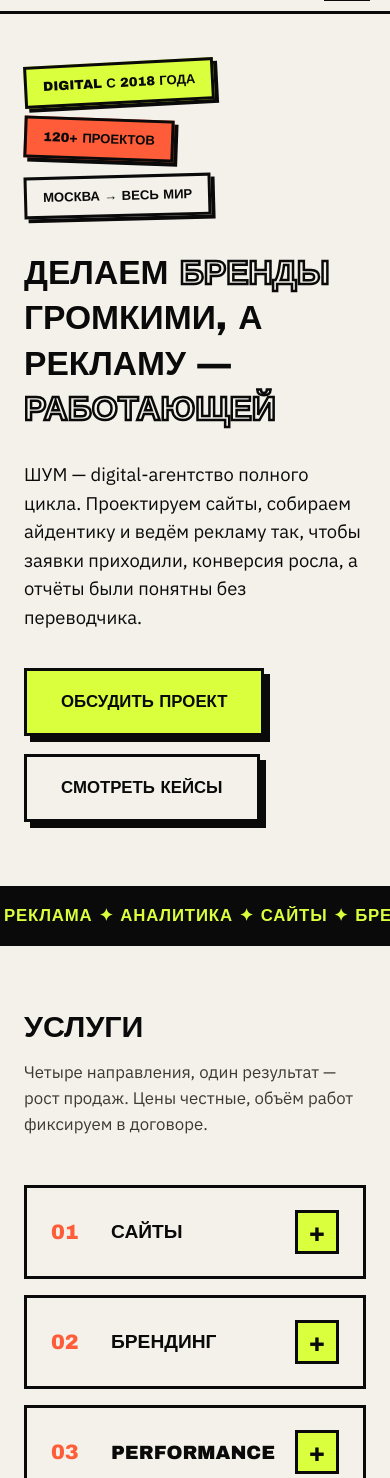
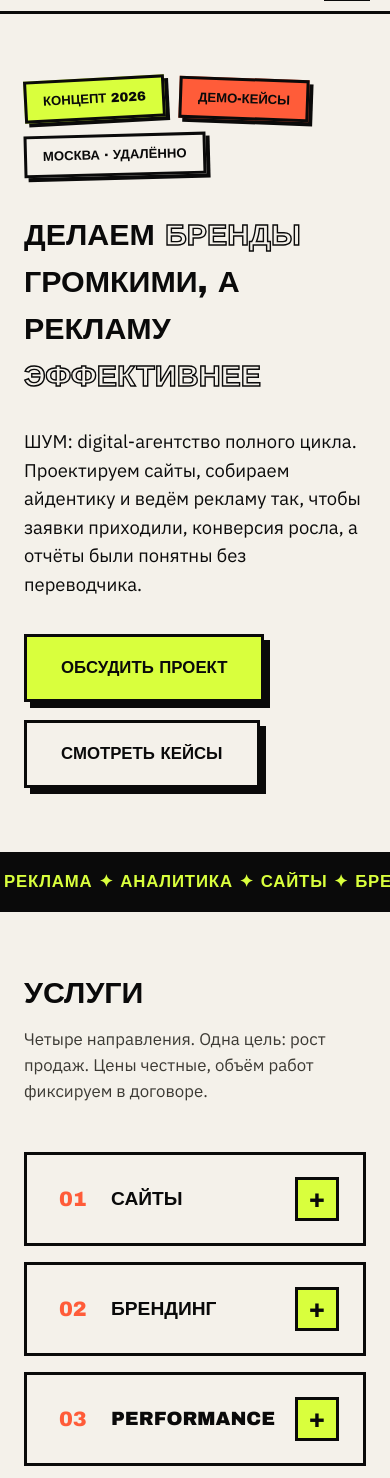
Before and after one commit to hmsusbusas-png/shum-agency, a plain HTML site: page index.html in a window 390 px wide. Shown: the part 63-1541 px from the top of the page. Drawn offline with Linux system fonts and the light colour scheme; a web font is replaced by a local one.

Commit message:
fix: thin outline stroke on mobile, airier hero, sticker wiggle

```diff
--- a/css/style.css
+++ b/css/style.css
@@ -163,7 +163,7 @@ a { color: inherit; }
 /* ---------- Hero ---------- */
 
 .hero {
-  padding: 72px 0 88px;
+  padding: 88px 0;
   background:
     linear-gradient(var(--paper), var(--paper)) padding-box;
 }
@@ -184,23 +184,38 @@ a { color: inherit; }
   padding: 8px 16px;
   border: var(--border);
   box-shadow: 4px 4px 0 var(--ink);
+  transform: rotate(var(--sticker-rot, 0deg));
 }
 
-.sticker--acid  { background: var(--acid);  transform: rotate(-3deg); }
-.sticker--hot   { background: var(--hot);   transform: rotate(2deg); }
-.sticker--paper { background: var(--paper); transform: rotate(-1.5deg); }
+/* лёгкое «дрожание» при наведении — фирменная деталь */
+@keyframes sticker-wiggle {
+  0%, 100% { transform: rotate(var(--sticker-rot, 0deg)); }
+  25%      { transform: rotate(calc(var(--sticker-rot, 0deg) + 2.5deg)); }
+  75%      { transform: rotate(calc(var(--sticker-rot, 0deg) - 2.5deg)); }
+}
+
+.sticker:hover { animation: sticker-wiggle 0.32s ease-in-out; }
+
+.sticker--acid  { background: var(--acid);  --sticker-rot: -3deg; }
+.sticker--hot   { background: var(--hot);   --sticker-rot: 2deg; }
+.sticker--paper { background: var(--paper); --sticker-rot: -1.5deg; }
 
 .hero__title {
   font-weight: 900;
   font-size: clamp(2.1rem, 6.2vw, 5.2rem);
-  line-height: 1.35;
+  line-height: 1.5;
   max-width: 20ch;
   margin-bottom: 28px;
 }
-
 .outline {
   color: transparent;
+
   -webkit-text-stroke: 2.5px var(--ink);
+}
+
+/* на маленьких экранах обводка той же толщины съедает просветы букв */
+@media (max-width: 700px) {
+  .outline { -webkit-text-stroke-width: 1.4px; }
 }
 
 @supports not (-webkit-text-stroke: 2px black) {
@@ -304,10 +319,12 @@ a { color: inherit; }
 }
 
 .acc__num {
+  display: inline-block;
+  padding: 2px 8px;
   font-weight: 800;
   font-size: 1.3rem;
   color: var(--hot);
-  transition: color 0.12s ease;
+  transition: color 0.12s ease, background 0.12s ease, transform 0.12s ease, box-shadow 0.12s ease;
 }
 
 .acc__name {
@@ -341,7 +358,13 @@ a { color: inherit; }
   color: var(--paper);
 }
 
-.acc__head:hover .acc__num { color: var(--acid); }
+/* номер превращается в залитый квадрат и приподнимается */
+.acc__head:hover .acc__num {
+  color: var(--ink);
+  background: var(--acid);
+  transform: translate(-2px, -2px);
+  box-shadow: 3px 3px 0 var(--hot);
+}
 
 .acc__head:hover .acc__icon {
   background: var(--paper);
@@ -826,8 +849,10 @@ a { color: inherit; }
 }
 
 @media (max-width: 700px) {
+  html, body { overflow-x: hidden; }
   .section { padding: 64px 0; }
-  .hero { padding: 48px 0 64px; }
+  .hero { padding: 64px 0; }
+  .hero__title { font-size: clamp(1.9rem, 7vw, 3rem); line-height: 1.55; }
   .cases { grid-template-columns: 1fr; }
   .acc__head { grid-template-columns: 44px 1fr 44px; }
   .acc__price { display: none; }
@@ -848,4 +873,5 @@ a { color: inherit; }
     transition: none;
   }
   .btn, .case, .step, .acc__body { transition: none; }
+  .sticker:hover { animation: none; }
 }
--- a/index.html
+++ b/index.html
@@ -10,11 +10,13 @@
   <meta property="og:type" content="website">
   <meta property="og:site_name" content="ШУМ*">
   <meta property="og:title" content="ШУМ — digital-агентство: сайты, брендинг, performance">
-  <meta property="og:description" content="Делаем бренды громкими, а рекламу — работающей. Сайты, айдентика и трафик с прозрачной аналитикой.">
+  <meta property="og:description" content="Концепт digital-агентства: сайты, айдентика и трафик с прозрачной аналитикой.">
   <meta property="og:url" content="https://hmsusbusas-png.github.io/shum-agency/">
-  <meta property="og:image" content="favicon.svg">
+  <meta property="og:image" content="https://hmsusbusas-png.github.io/shum-agency/screenshots/desktop.png">
+  <meta property="og:image:alt" content="ШУМ digital agency landing page concept">
   <meta property="og:locale" content="ru_RU">
-  <meta name="twitter:card" content="summary">
+  <meta name="twitter:card" content="summary_large_image">
+  <meta name="twitter:image" content="https://hmsusbusas-png.github.io/shum-agency/screenshots/desktop.png">
 
   <link rel="icon" type="image/svg+xml" href="favicon.svg">
   <link rel="preconnect" href="https://fonts.googleapis.com">
@@ -46,16 +48,16 @@
     <section class="hero">
       <div class="container">
         <div class="hero__badges">
-          <span class="sticker sticker--acid">digital с 2018 года</span>
-          <span class="sticker sticker--hot">120+ проектов</span>
-          <span class="sticker sticker--paper">Москва → весь мир</span>
+          <span class="sticker sticker--acid">концепт 2026</span>
+          <span class="sticker sticker--hot">демо-кейсы</span>
+          <span class="sticker sticker--paper">Москва · удалённо</span>
         </div>
         <h1 class="hero__title reveal">
           Делаем <span class="outline">бренды</span> громкими,
-          а рекламу — <span class="outline">работающей</span>
+          а рекламу <span class="outline">эффективнее</span>
         </h1>
         <p class="hero__text reveal" style="--d:.08s">
-          ШУМ — digital-агентство полного цикла. Проектируем сайты, собираем айдентику
+          ШУМ: digital-агентство полного цикла. Проектируем сайты, собираем айдентику
           и ведём рекламу так, чтобы заявки приходили, конверсия росла,
           а отчёты были понятны без переводчика.
         </p>
@@ -79,7 +81,7 @@
       <div class="container">
         <div class="section-head reveal">
           <h2 class="section-title">Услуги</h2>
-          <p class="section-sub">Четыре направления, один результат — рост продаж. Цены честные, объём работ фиксируем в договоре.</p>
+          <p class="section-sub">Четыре направления. Одна цель: рост продаж. Цены честные, объём работ фиксируем в договоре.</p>
         </div>
 
         <div class="acc">
@@ -92,7 +94,7 @@
             </button>
             <div class="acc__body">
               <div class="acc__body-inner">
-                <p>Корпоративные сайты, лендинги и интернет-магазины. Изучаем аудиторию, собираем прототип, рисуем дизайн и верстаем без «тормозов»: средняя скорость загрузки наших проектов — 1,2 секунды.</p>
+                <p>Корпоративные сайты, лендинги и интернет-магазины. Изучаем аудиторию, собираем прототип, рисуем дизайн и убираем всё лишнее, что мешает странице загружаться быстро.</p>
                 <ul class="chips">
                   <li>Лендинги</li><li>Корпоративные сайты</li><li>E-commerce</li><li>Поддержка</li>
                 </ul>
@@ -295,9 +297,9 @@
           <h2 class="section-title">Обсудим ваш проект?</h2>
           <p class="section-sub">Расскажите о задаче — вернёмся с оценкой и планом в течение одного рабочего дня.</p>
           <ul class="contact__list">
-            <li><span>Почта</span><a href="mailto:hello@shum.agency">hello@shum.agency</a></li>
-            <li><span>Телефон</span><a href="tel:+74951204567">+7 (495) 120-45-67</a></li>
-            <li><span>Офис</span><a href="https://yandex.ru/maps/?text=Москва, Пресненская набережная, 12" target="_blank" rel="noopener">Москва, Пресненская наб., 12</a></li>
+            <li><span>Почта</span><span>Макетный адрес: hello@shum.agency</span></li>
+            <li><span>Телефон</span><span>Демонстрационный номер: +7 (495) 120-45-67</span></li>
+            <li><span>Офис</span><span>Адрес в этой версии демонстрационный</span></li>
           </ul>
         </div>
 
@@ -336,7 +338,7 @@
           <div class="form__success" role="status" hidden>
             <span class="form__success-badge">✓</span>
             <h3>Заявка улетела!</h3>
-            <p>Ответим в течение рабочего дня. Обычно — быстрее.</p>
+            <p>Это демонстрационная форма. Данные никуда не отправляются.</p>
             <button type="button" class="btn btn--ghost" id="form-reset">Отправить ещё одну</button>
           </div>
         </form>
--- a/js/main.js
+++ b/js/main.js
@@ -129,7 +129,7 @@
     function validateName(input) {
       var value = input.value.trim();
       if (value.length < 2) {
-        setError(input, 'Введите имя — минимум 2 символа');
+        setError(input, 'Введите имя: минимум 2 символа');
         return false;
       }
       setError(input, '');
```
Also changed, not shown: 1 other file.
